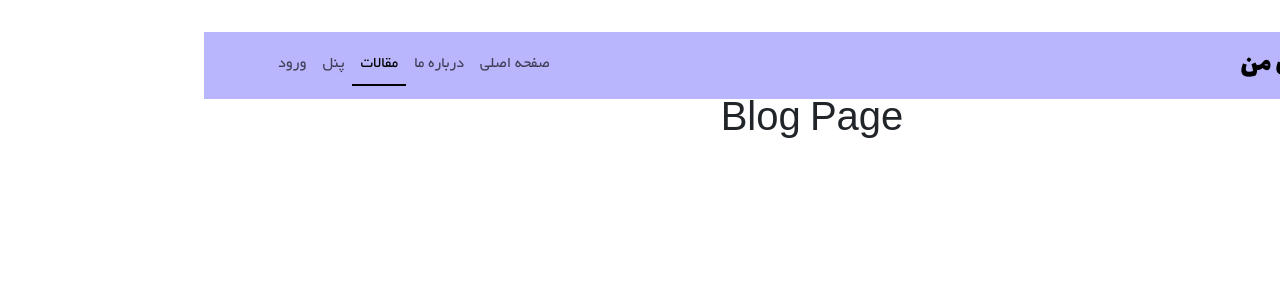
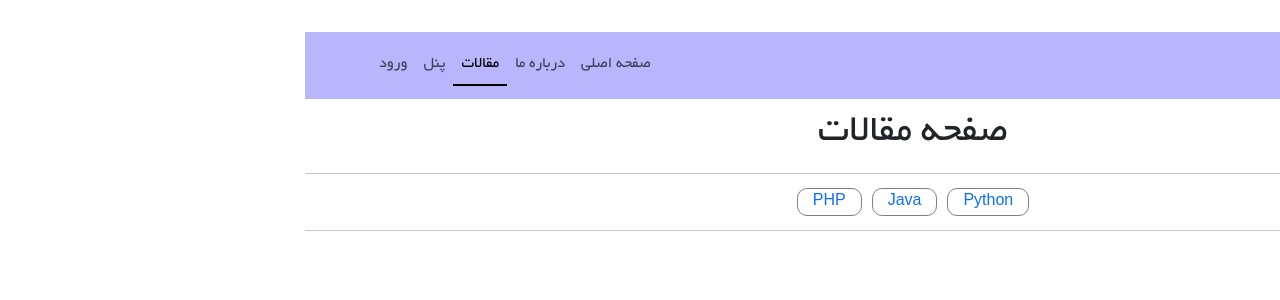
Before and after one commit to hasibafghan/react-spa, a React (Vite) app: page /blog in a window 1280 px wide. Shown: the top 300 px of the page. Built offline with nearby package versions, Linux system fonts and the light colour scheme.

Commit message:
Sperate Routes: for better strturing i put them in a file.

```diff
--- a/src/App.jsx
+++ b/src/App.jsx
@@ -1,28 +1,10 @@
-import { BrowserRouter, Routes, Route } from "react-router-dom";
+import { useRoutes } from "react-router-dom";
 import "./App.css";
-
-import Home from "./pages/home/Home";
-import About from "./pages/about/About";
-import Blog from "./pages/blog/Blog";
-import Course from "./pages/course/Course";
-import Login from "./pages/login/Login";
-import Panel from "./pages/panel/Panel";
+import routes from "./Routes";
 
 function App() {
-  return (
-    <>
-      <BrowserRouter>
-        <Routes>
-          <Route path="/" element={<Home />} />
-          <Route path="/about" element={<About />} />
-          <Route path="/login" element={<Login />} />
-          <Route path="/blog" element={<Blog />} />
-          <Route path="/panel" element={<Panel />} />
-          <Route path="/course/:courseID" element={<Course />} />
-        </Routes>
-      </BrowserRouter>
-    </>
-  );
+  let myRoutes = useRoutes(routes);
+  return myRoutes;
 }
 
 export default App;
--- /dev/null
+++ b/src/Routes.jsx
@@ -0,0 +1,26 @@
+import About from "./pages/about/About";
+import Blog from "./pages/blog/Blog";
+import Course from "./pages/course/Course";
+import Home from "./pages/home/Home";
+import Login from "./pages/login/Login";
+import Panel from "./pages/panel/Panel";
+
+const routes = [
+  { path: "/", element: <Home /> },
+  { path: "/about", element: <About /> },
+  { path: "/login", element: <Login /> },
+  {
+    path: "/blog",
+    element: <Blog />,
+    children: [
+      { path: "php", element: <h2>PHP بهترین است</h2> },
+      { path: "java", element: <h2>java بهترین است</h2> },
+      { path: "python", element: <h2>python بهترین است</h2> },
+    ],
+  },
+  { path: "/panel", element: <Panel /> },
+  { path: "/course/:courseID", element: <Course /> },
+
+];
+
+export default routes
--- a/src/main.jsx
+++ b/src/main.jsx
@@ -1,17 +1,19 @@
-import { StrictMode } from 'react'
-import { createRoot } from 'react-dom/client'
-import './main.css'
-import App from './App.jsx'
+import { StrictMode } from "react";
+import { createRoot } from "react-dom/client";
+import "./main.css";
+import App from "./App.jsx";
 
 // import 'bootstrap/dist/css/bootstrap.min.css';
-import 'bootstrap/dist/css/bootstrap.rtl.min.css';
-import ThemeProvider from 'react-bootstrap/ThemeProvider';
+import "bootstrap/dist/css/bootstrap.rtl.min.css";
+import ThemeProvider from "react-bootstrap/ThemeProvider";
+import { BrowserRouter } from "react-router-dom";
 
-
-createRoot(document.getElementById('root')).render(
+createRoot(document.getElementById("root")).render(
   <StrictMode>
-    <ThemeProvider dir='rtl'>
-      <App />
+    <ThemeProvider dir="rtl">
+      <BrowserRouter>
+        <App />
+      </BrowserRouter>
     </ThemeProvider>
-  </StrictMode>,
-)
+  </StrictMode>
+);
--- a/src/pages/blog/Blog.css
+++ b/src/pages/blog/Blog.css
@@ -0,0 +1,10 @@
+.blog{
+    text-align: center;
+}
+.linkBtn{
+    padding: 5px 15px;
+    border: 1px solid gray;
+    border-radius: 10px;
+    margin: 0 5px;
+    text-decoration: none;
+}
--- a/src/pages/blog/Blog.jsx
+++ b/src/pages/blog/Blog.jsx
@@ -1,11 +1,26 @@
+import { Link, Outlet } from "react-router-dom";
 import MyNavbar from "../../components/navbar/Navbar";
 import "./Blog.css";
 
 function Blog() {
   return (
     <>
-      <MyNavbar/>
-      <h1>Blog Page</h1>
+      <MyNavbar />
+
+      <div className="blog">
+        <div>
+          <h1 style={{ marginTop: "10px" }}>صفحه مقالات</h1>
+          <hr />
+          <Link to="php" className="linkBtn">PHP</Link>
+          <Link to="java" className="linkBtn">Java</Link>
+          <Link to="python" className="linkBtn">Python</Link>
+          <hr />
+        </div>
+
+        <div>
+          <Outlet />
+        </div>
+      </div>
     </>
   );
 }
```
